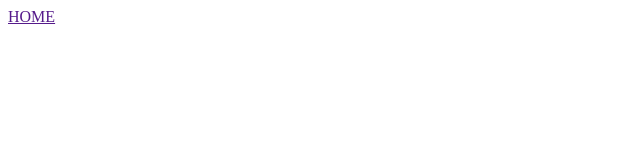
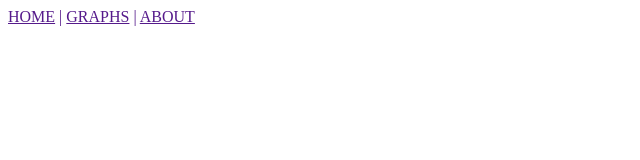
Before and after one commit to CuteLittleParrot/Charge-Level-Portal, a website: page public/index.html in a window 1280 px wide. Shown: the whole page, without its empty margins (0-640 px from the left). Drawn offline with Linux system fonts and the light colour scheme.

Commit message:
Third Test

```diff
--- a/public/index.html
+++ b/public/index.html
@@ -7,6 +7,10 @@
     <body>
         <div class = "navbar">
             <a href="">HOME</a>
+            <a href="">|</a>
+            <a href="">GRAPHS</a>
+            <a href="">|</a>
+            <a href="">ABOUT</a>
         </div>
     </body>
 </html>
```
